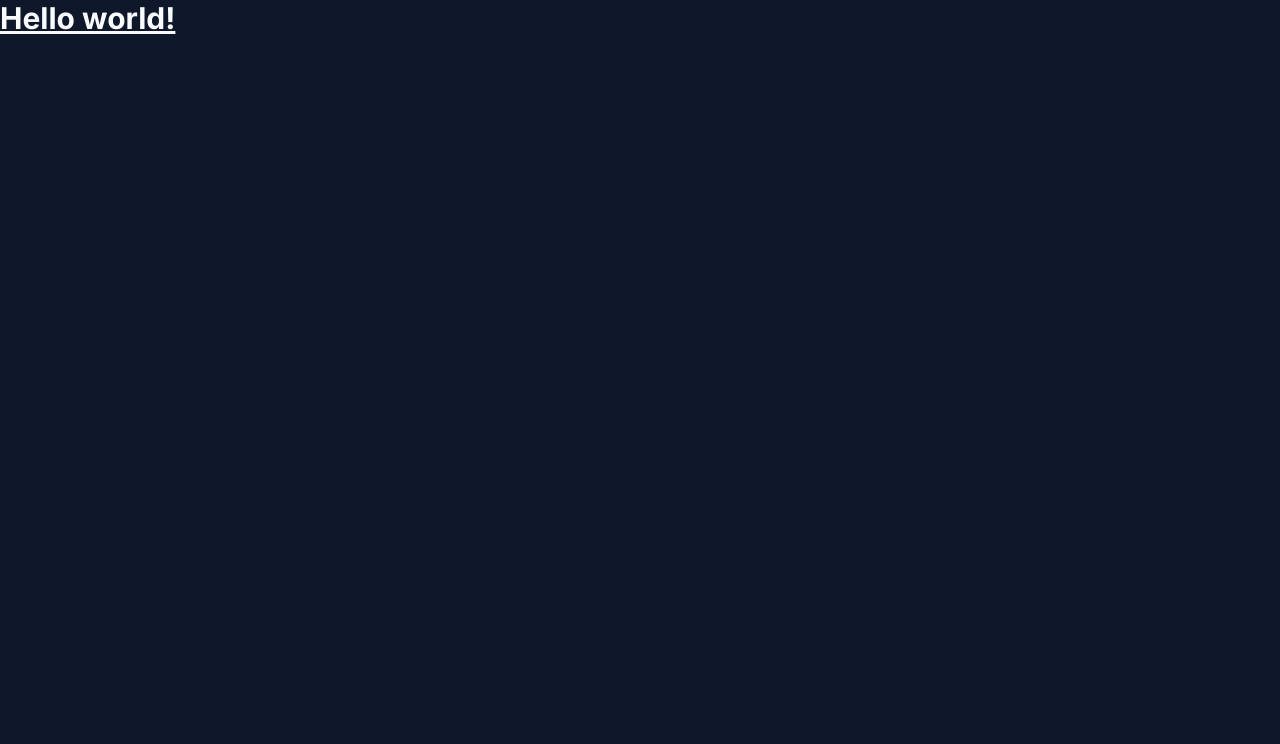
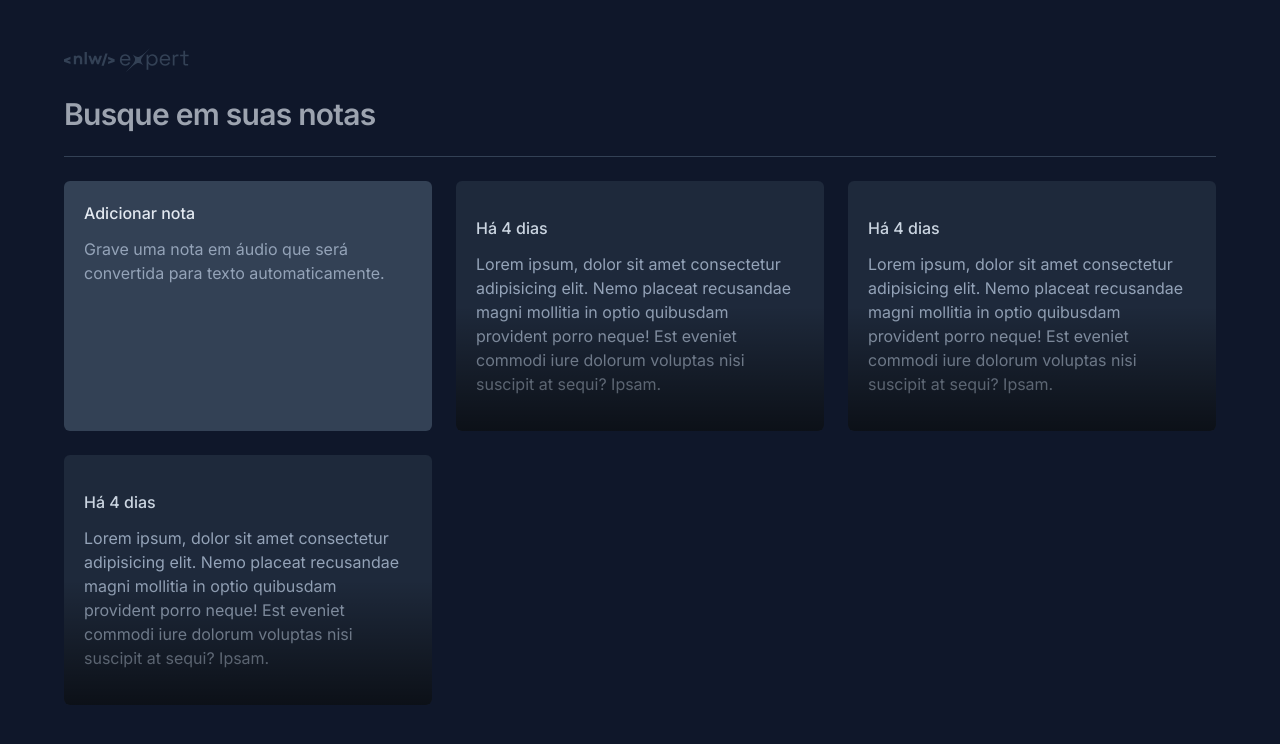
Before and after one commit to RobertoGabr/notewave, a React (Vite) app: page / in a window 1280 px wide. Shown: the top 744 px of the page. Built offline with nearby package versions, Linux system fonts and the light colour scheme.

Commit message:
design dos cards

```diff
--- a/index.html
+++ b/index.html
@@ -4,7 +4,7 @@
 <head>
   <meta charset="UTF-8" />
   <meta name="viewport" content="width=device-width, initial-scale=1.0" />
-
+  <link rel="shortcut icon" href="/favicon.png" type="image/png">
   <link rel="preconnect" href="https://fonts.googleapis.com" />
   <link rel="preconnect" href="https://fonts.gstatic.com" crossorigin />
   <link href="https://fonts.googleapis.com/css2?family=Inter:wght@400;500;600;700&display=swap" rel="stylesheet" />
--- a/src/App.tsx
+++ b/src/App.tsx
@@ -1,3 +1,26 @@
+import { NewNoteCard } from "./assets/components/new-notecard";
+import { NoteCard } from "./assets/components/note-card";
+import logo from "./assets/logo-expert.svg";
+
 export function App() {
-  return <h1 className="text-3xl font-bold underline">Hello world!</h1>;
+  return (
+    <div className="mx-auto max-w-6xl my-12 space-y-6">
+      <img src={logo} alt="" />
+      <form className="w-full">
+        <input
+          type="text"
+          placeholder="Busque em suas notas"
+          className="w-full bg-transparent text-3xl font-semibold tracking-tight outline-none placeholder: text-slate-500"
+        />
+      </form>
+      <div className="h-px bg-slate-700"></div>
+
+      <div className="grid gap-6 grid-cols-3 auto-rows-[250px]">
+        <NewNoteCard />
+        <NoteCard />
+        <NoteCard />
+        <NoteCard />
+      </div>
+    </div>
+  );
 }
--- /dev/null
+++ b/src/assets/components/new-notecard.tsx
@@ -0,0 +1,12 @@
+export function NewNoteCard() {
+  return (
+    <div className="rounded-md bg-slate-700 p-5 space-y-3">
+      <span className="text-small font-medium text-slate-200">
+        Adicionar nota
+      </span>
+      <p className="text-small font-normal text-slate-400 leading-6">
+        Grave uma nota em áudio que será convertida para texto automaticamente.
+      </p>
+    </div>
+  );
+}
--- /dev/null
+++ b/src/assets/components/note-card.tsx
@@ -0,0 +1,13 @@
+export function NoteCard() {
+  return (
+    <button className="rounded-md bg-slate-800 p-5 space-y-3 outline-none  overflow-hidden relative hover:ring-2 hover:ring-slate-600 text-left focus-visible:ring-2 focus-visible:ring-lime-400">
+      <span className="text-small font-medium text-slate-300">Há 4 dias</span>
+      <p className="text-small font-normal text-slate-400 leading-6">
+        Lorem ipsum, dolor sit amet consectetur adipisicing elit. Nemo placeat
+        recusandae magni mollitia in optio quibusdam provident porro neque! Est
+        eveniet commodi iure dolorum voluptas nisi suscipit at sequi? Ipsam.
+      </p>
+      <div className="absolute bottom-0 left-0 right-0 h-1/2 bg-gradient-to-t from-black/60 to-black/0 pointer-events-none"></div>
+    </button>
+  );
+}
```
Also changed, not shown: src/assets/logo-expert.svg (added).
